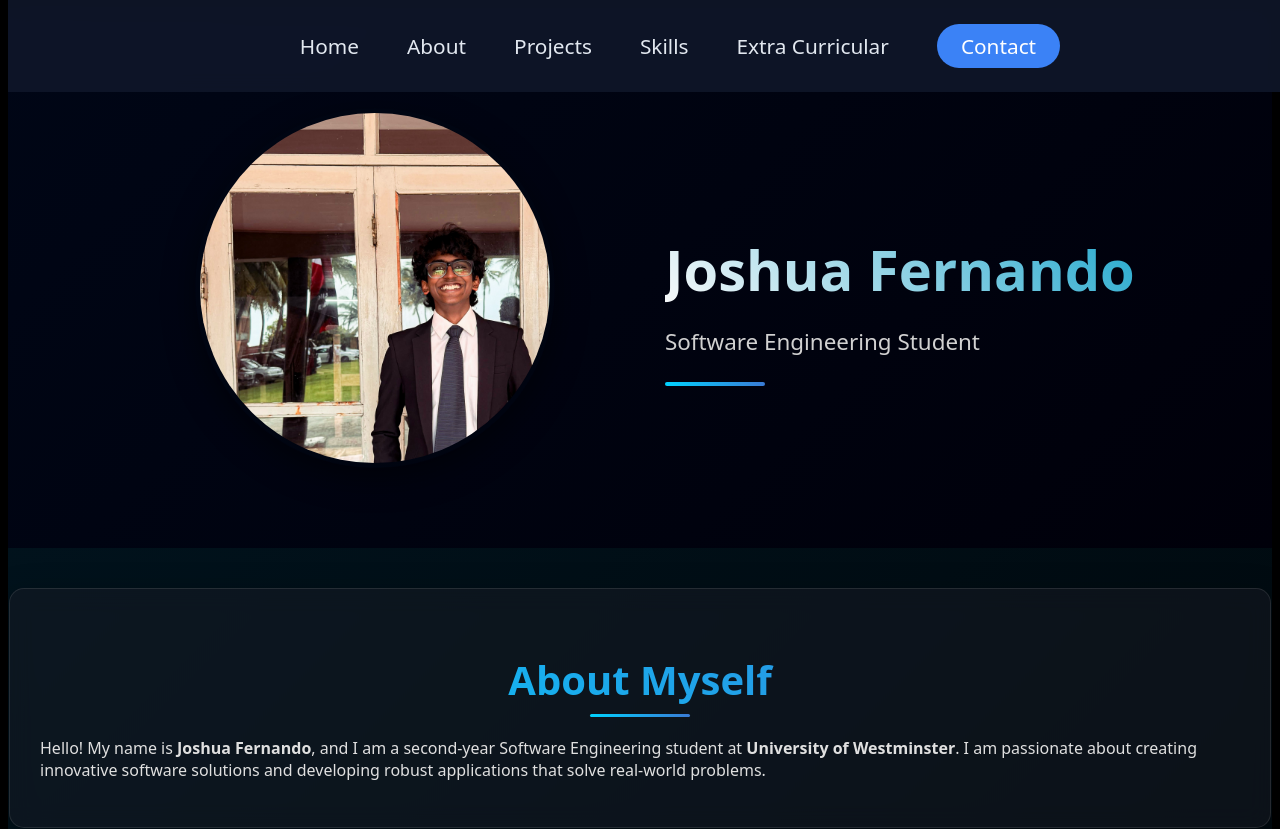
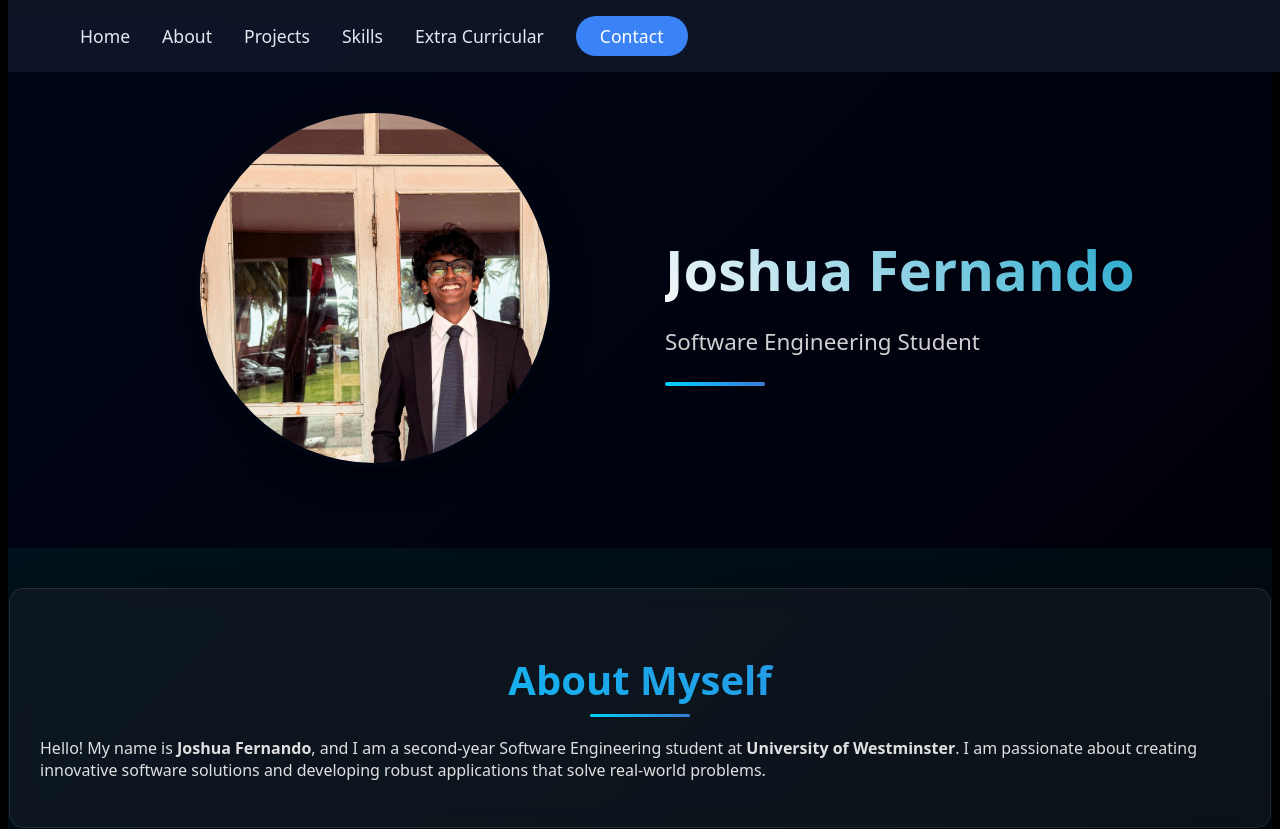
Before and after one commit to Joshfd05/Portfolio, an Angular app: page / in a window 1280 px wide. Shown: the top 829 px of the page. Built offline with nearby package versions, Linux system fonts and the light colour scheme.

Commit message:
Fixed navbar

```diff
--- a/src/app/components/navbar/navbar.component.css
+++ b/src/app/components/navbar/navbar.component.css
@@ -6,25 +6,25 @@
   background: rgba(15, 23, 42, 0.9);
   backdrop-filter: blur(10px);
   z-index: 1000;
-  padding: 1.5rem 2rem;
-  display: flex;
-  justify-content: center;
+  padding: 1rem 2rem;
 }
 
 .nav-container {
   width: 100%;
   max-width: 1200px;
+  margin: 0 auto;
   display: flex;
-  justify-content: center;
+  justify-content: space-between;
   align-items: center;
 }
 
-.nav-list {
+/* Desktop Navigation */
+.desktop-nav {
   display: flex;
   list-style: none;
   margin: 0;
   padding: 0;
-  gap: 3rem;
+  gap: 2rem;
 }
 
 .nav-item {
@@ -35,7 +35,7 @@
 .nav-link {
   color: #e2e8f0;
   text-decoration: none;
-  font-size: 1.3rem;
+  font-size: 1.1rem;
   font-weight: 500;
   padding: 0.5rem 0;
   position: relative;
@@ -77,7 +77,7 @@
   display: none;
 }
 
-/* Mobile styles */
+/* Mobile Menu Button */
 .mobile-menu-btn {
   display: none;
   background: none;
@@ -86,34 +86,44 @@
   font-size: 1.8rem;
   cursor: pointer;
   padding: 0.5rem;
+  z-index: 1001;
 }
 
-@media (max-width: 768px) {
-  .nav-list {
+/* Mobile Navigation */
+.mobile-nav-container {
   position: fixed;
-    top: 80px;
+  top: 70px; /* Height of navbar */
   left: 0;
   width: 100%;
+  background: rgba(15, 23, 42, 0.95);
+  backdrop-filter: blur(15px);
+  z-index: 999;
+  padding: 1rem 0;
+  box-shadow: 0 10px 15px -3px rgba(0, 0, 0, 0.1);
+}
+
+.mobile-nav {
+  list-style: none;
+  margin: 0;
+  padding: 0;
+  display: flex;
   flex-direction: column;
   align-items: center;
-    background: rgba(15, 23, 42, 0.95);
-    padding: 2rem 0;
-    gap: 2rem;
-    transform: translateY(-150%);
-    transition: transform 0.3s ease;
+  gap: 1.5rem;
 }
 
-  .nav-list.active {
-    transform: translateY(0);
+/* Responsive Design */
+@media (max-width: 768px) {
+  .desktop-nav {
+    display: none;
   }
 
   .mobile-menu-btn {
     display: block;
-    position: absolute;
-    right: 2rem;
   }
 
-  .menu-icon.active {
-    transform: rotate(90deg);
+  .nav-link {
+    font-size: 1.2rem;
+    padding: 0.75rem 0;
   }
 }
--- a/src/app/components/navbar/navbar.component.html
+++ b/src/app/components/navbar/navbar.component.html
@@ -1,19 +1,4 @@
-<!-- <nav>
-  <div class="nav-links">
-    <ul>
-      <li><a href="#entry">Home</a></li>
-      <li><a href="#about">About</a></li>
-      <li><a href="#skills">Skills</a></li>
-      <li><a href="#projects">Projects</a></li>
-      <li><a href="#extra">Extra Curricular</a></li>
-    </ul>
-  </div>
-</nav> -->
-
-
-
-<!-- navbar.component.html -->
-<nav class="navbar">
+<!-- <nav class="navbar">
   <div class="nav-container">
     <ul class="nav-list">
       <li class="nav-item">
@@ -36,9 +21,41 @@
       </li>
     </ul>
 
-    <!-- Mobile menu button -->
+     Mobile menu button
     <button class="mobile-menu-btn" (click)="toggleMenu()">
       <span class="menu-icon" [class.active]="isMenuOpen">☰</span>
     </button>
   </div>
+</nav> -->
+
+<!-- navbar.component.html -->
+<nav class="navbar">
+  <div class="nav-container">
+    <!-- Desktop Nav -->
+    <ul class="nav-list desktop-nav">
+      <li class="nav-item"><a href="#entry" class="nav-link">Home</a></li>
+      <li class="nav-item"><a href="#about" class="nav-link">About</a></li>
+      <li class="nav-item"><a href="#projects" class="nav-link">Projects</a></li>
+      <li class="nav-item"><a href="#skills" class="nav-link">Skills</a></li>
+      <li class="nav-item"><a href="#extra" class="nav-link">Extra Curricular</a></li>
+      <li class="nav-item"><a href="#footer" class="nav-link contact-btn">Contact</a></li>
+    </ul>
+
+    <!-- Mobile menu button -->
+    <button class="mobile-menu-btn" (click)="toggleMenu()">
+      <span class="menu-icon">{{ isMenuOpen ? '✖' : '☰' }}</span>
+    </button>
+  </div>
+
+  <!-- Mobile Nav - Separate element that appears below navbar -->
+  <div class="mobile-nav-container" *ngIf="isMenuOpen">
+    <ul class="mobile-nav">
+      <li class="nav-item"><a href="#entry" class="nav-link" (click)="toggleMenu()">Home</a></li>
+      <li class="nav-item"><a href="#about" class="nav-link" (click)="toggleMenu()">About</a></li>
+      <li class="nav-item"><a href="#projects" class="nav-link" (click)="toggleMenu()">Projects</a></li>
+      <li class="nav-item"><a href="#skills" class="nav-link" (click)="toggleMenu()">Skills</a></li>
+      <li class="nav-item"><a href="#extra" class="nav-link" (click)="toggleMenu()">Extra Curricular</a></li>
+      <li class="nav-item"><a href="#footer" class="nav-link contact-btn" (click)="toggleMenu()">Contact</a></li>
+    </ul>
+  </div>
 </nav>
```
Also changed, not shown: src/app/components/navbar/navbar.component.ts (+0 -15 lines). Lines whose indentation alone changed are shown as unchanged.
